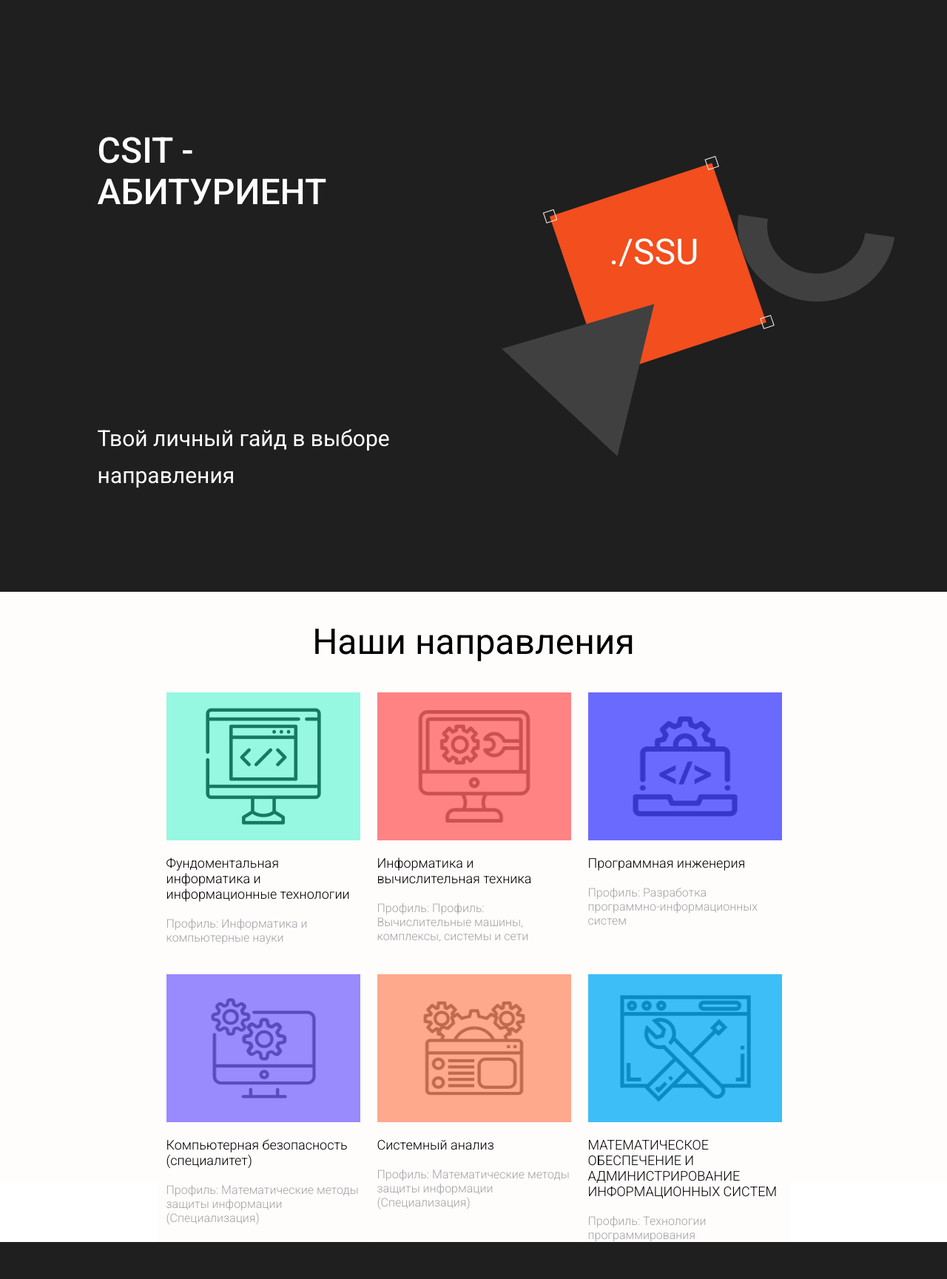
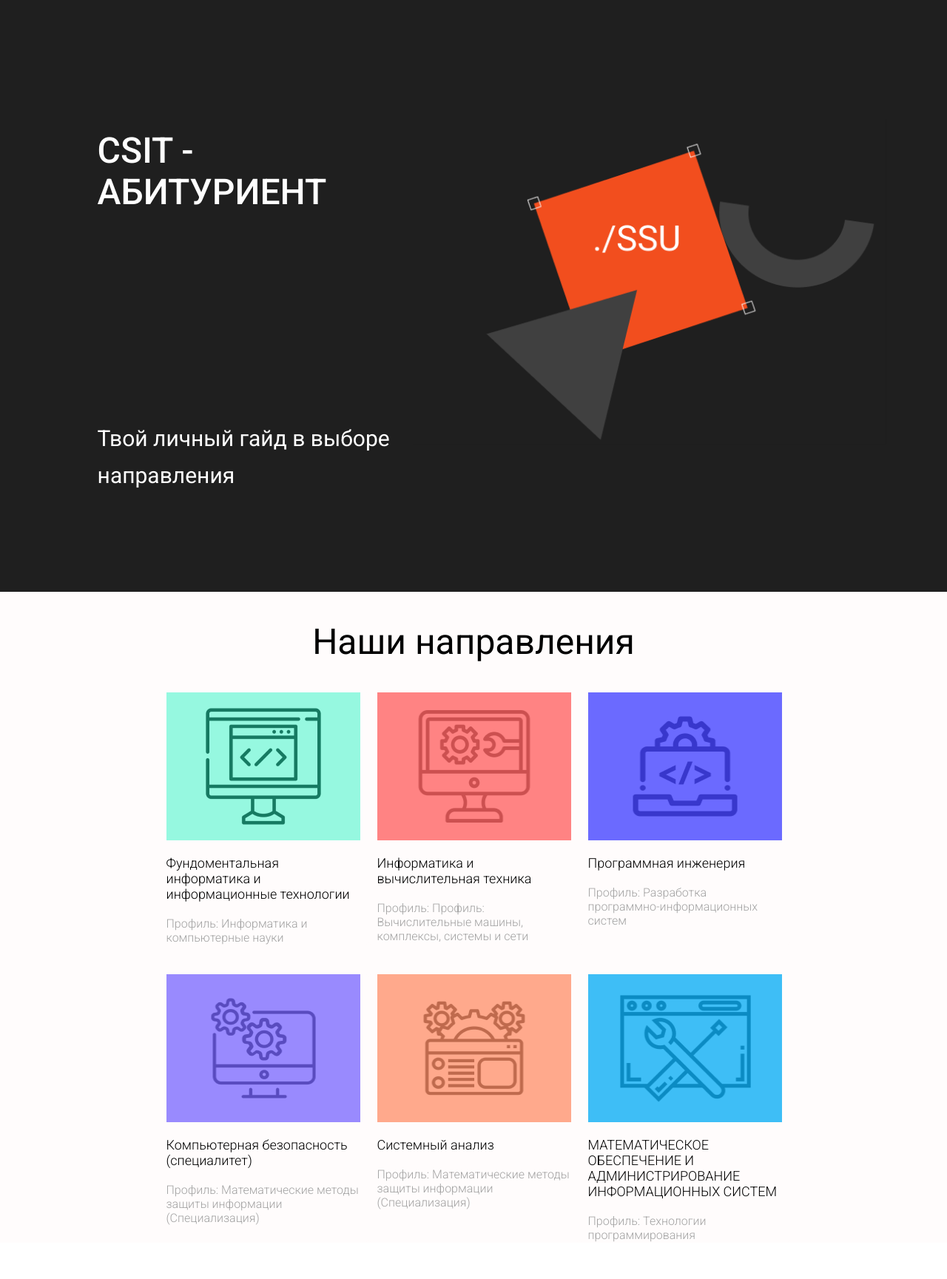
Before and after one commit to MaksimSakhnov/SSU-ABITURIENT, a Django app: page / in a window 1280 px wide. Shown: the whole page at 74% size. Before the commit the page ends 1679 px from the top, so only its background shows below. Run offline with Django 3.2, Linux system fonts and the light colour scheme.

Commit message:
Адаптивность главного лого
главное лого теперь адекватно адаптируется

```diff
--- a/djangoProject/ssuabi/main/templates/main/assets/css/style.css
+++ b/djangoProject/ssuabi/main/templates/main/assets/css/style.css
@@ -84,41 +84,32 @@ h1,h2,h3,h4,h5,h6{
     margin: 0 auto;
 
 }
-.mainlogo{
+.mainLogo{
     display: block;
-    position: absolute;
-    left: 45%;
-    right: 11%;
-    top: 22%;
-    bottom: 30%;
-    max-width:100%;
-    height:auto;
-
-
+    margin-top: 20vh;
 }
 
 /*стили карточек */
 .sections{
-    wigth: 100%;
-    height: 100vh;
+    width: 100%;
+    height: 110vh;
     background-color : #FFFCFC;
     background-size: cover;
+    padding-bottom: 50px;
+}
+
+.sections-con{
+    padding-bottom: 50px;
 }
 
 .sections-title{
     /* Наши направления */
-
-
-
-
     font-family: Roboto;
     font-style: normal;
     font-weight: normal;
     font-size: 48px;
     line-height: 56px;
     padding-top: 40px;
-
-
     color: #000000;
 }
 a{
@@ -129,7 +120,6 @@ a{
     border: none;
     margin-top: 40px;
     background: #FFFCFC;
-
     transform: translate(0px, 120%);
     opacity: 0;
     transition: all 0.8s ease 0s;
--- a/djangoProject/ssuabi/main/templates/main/index.html
+++ b/djangoProject/ssuabi/main/templates/main/index.html
@@ -18,25 +18,21 @@
             <div class="row">
                 <div class="col-md-5">
                     <h1 class="title-h1">CSIT - АБИТУРИЕНТ</h1>
+                    <h2 class="title-h2 _anim-items">Твой личный гайд в выборе направления </h2>
 
                 </div>
                 <div class="col-md-7 logo">
-                    <img class="mainlogo d-none d-md-block " src="assets/images/mainLogo1.png">
+                    <img class="mainLogo d-none d-md-block img-fluid" src="assets/images/mainLogo1.png">
                 </div>
             </div>
-            <div class="row">
-                <div class="col-md-5">
-                    <h2 class="title-h2 _anim-items">Твой личный гайд в выборе направления </h2>
-                </div>
 
-            </div>
 
         </div>
     </div>
 
     <div class="sections">
 
-        <div class="container">
+        <div class="container sections-con">
             <h1 class="sections-title text-center" >Наши направления</h1>
             <div class="row">
 
```
